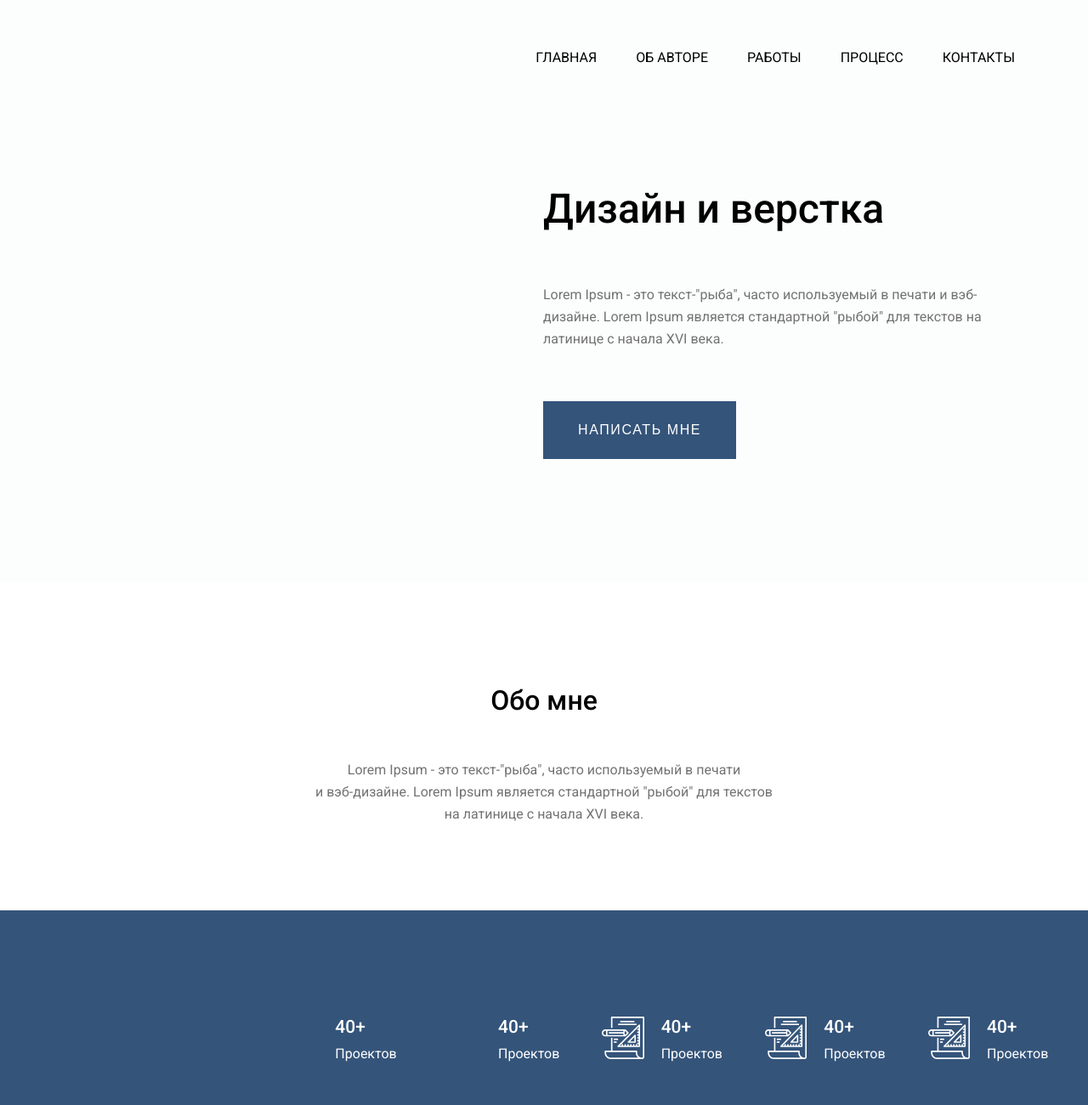
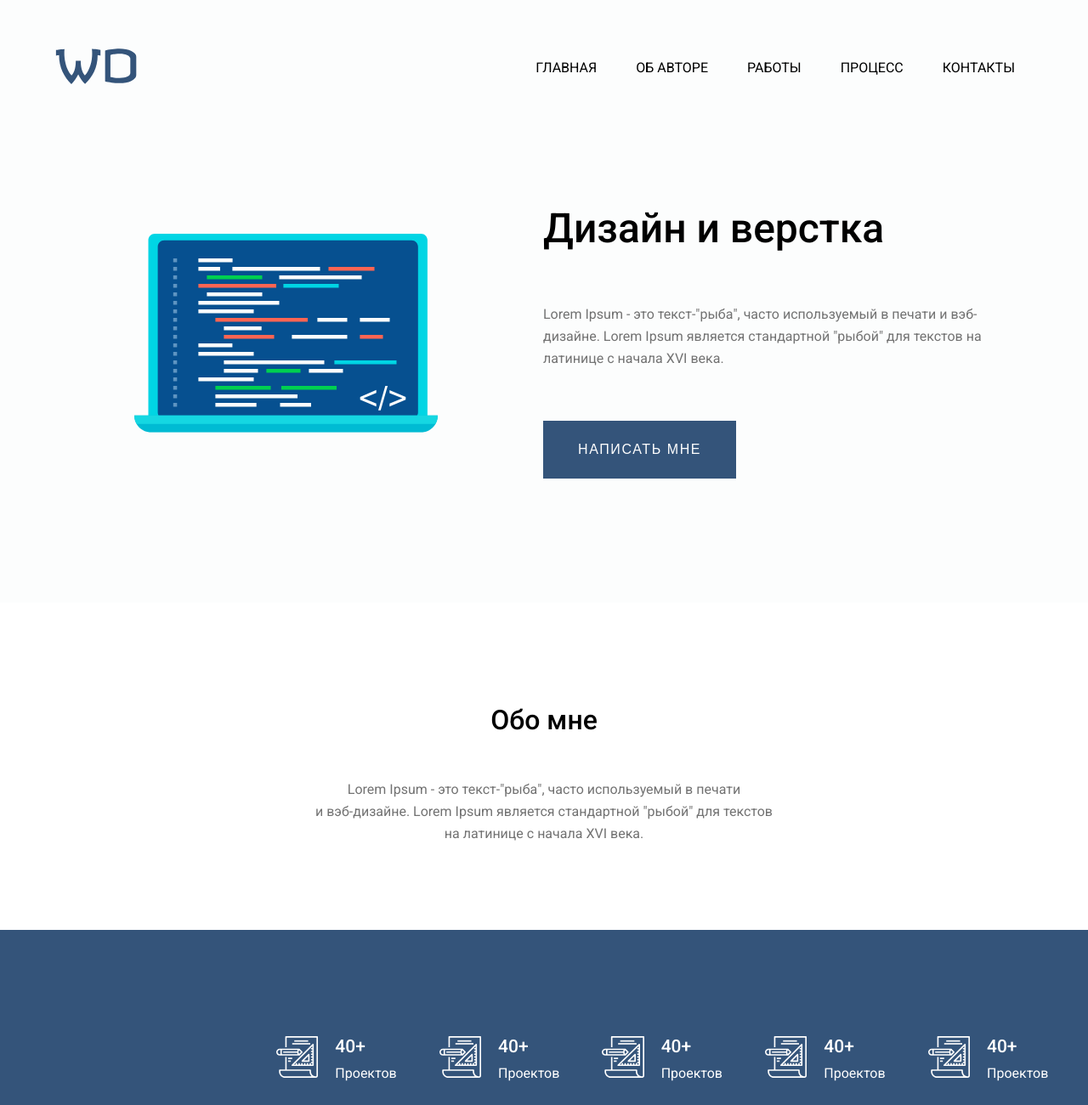
Before and after one commit to YuraZhuk1/my, a plain HTML site: page index.html in a window 1280 px wide. Shown: the top 1300 px of the page at 85% size. Drawn offline with Linux system fonts and the light colour scheme; the site is published under a folder, as on GitHub Pages, so addresses that start at the root find nothing.

Commit message:
Update index.html

```diff
--- a/index.html
+++ b/index.html
@@ -11,7 +11,7 @@
    <header class="header">
       <div class="header__in center">
          <a href="#" class="header__logo">
-            <img src="/img/WD.svg" width="96px" alt="">
+            <img src="img/WD.svg" width="96px" alt="">
          </a>
          <nav class="header__menu">
             <ul>
@@ -27,7 +27,7 @@
    <section class="first">
       <div class="first__in center">
          <div class="first__left">
-            <img src="/img/Frame.svg" width="357" alt="">
+            <img src="img/Frame.svg" width="357" alt="">
          </div>
          <div class="first__right">
             <div class="first__title">Дизайн и верстка</div>
@@ -49,7 +49,7 @@
       <div class="third__in">
          <div class="third__item center">
             <div class="image">
-               <img src="/img/Group (1).svg" width="50" alt="">
+               <img src="img/Group (1).svg" width="50" alt="">
             </div>
             <div class="text">
                <div class="title">40+</div>
@@ -59,7 +59,7 @@
 
          <div class="third__item center">
             <div class="image">
-               <img src="/img/Group (1).svg" width="50" alt="">
+               <img src="img/Group (1).svg" width="50" alt="">
             </div>
             <div class="text">
                <div class="title">40+</div>
```
